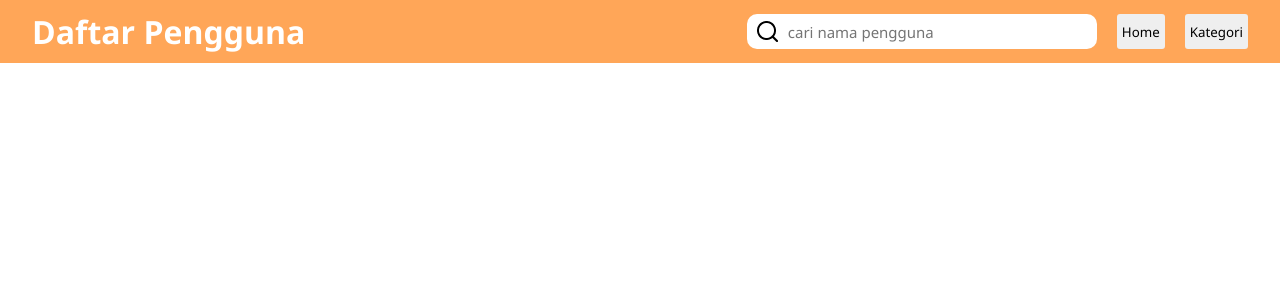
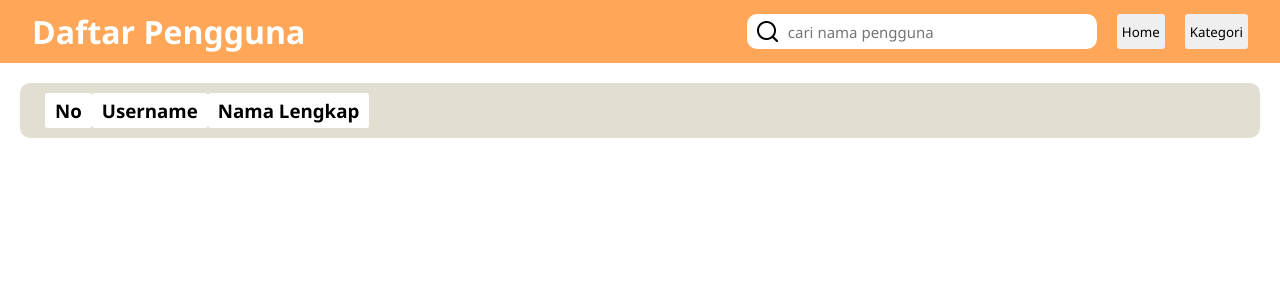
Before and after one commit to Alfontra/tubes-pbw-topik2, a Spring app: template src/main/resources/templates/daftarPengguna.html in a window 1280 px wide. Shown: the top 300 px of the page. Run offline with Thymeleaf, Linux system fonts and the light colour scheme; the template is opened without the code that fills it, so the values that code supplies are empty.

Commit message:
progres frontend Admin

```diff
--- a/src/main/resources/static/css/daftarPengguna.css
+++ b/src/main/resources/static/css/daftarPengguna.css
@@ -8,6 +8,12 @@
 
 body{
     background-color: #ffffff;
+}
+
+h3{
+    background-color: #ffffff;
+    border-radius: 3px;
+    padding: 5px 10px;
 }
 
 /*untuk dashboard*/
@@ -54,3 +60,24 @@ body{
     font-weight:500;
     cursor:pointer;
 }
+
+/* untuk content */
+.content{
+    display: flex;
+    padding: 20px;
+    justify-content: space-between;
+    align-items: center;
+}
+
+.user-container{
+    border-radius: 10px;
+    background-color: #E2DFD2;
+    width: 100%;
+}
+
+.columns{
+    display: flex;
+    flex-direction: row;
+
+    padding: 10px 25px;
+}
--- a/src/main/resources/templates/daftarPengguna.html
+++ b/src/main/resources/templates/daftarPengguna.html
@@ -25,8 +25,14 @@
             </div>
         </navbar>
 
-        <div>
-
+        <div class="content">
+            <div class="user-container">
+                <div class="columns">
+                    <h3>No</h3>
+                    <h3>Username</h3>
+                    <h3>Nama Lengkap</h3>
+                </div>
+            </div>
         </div>
 
     </body>
```
